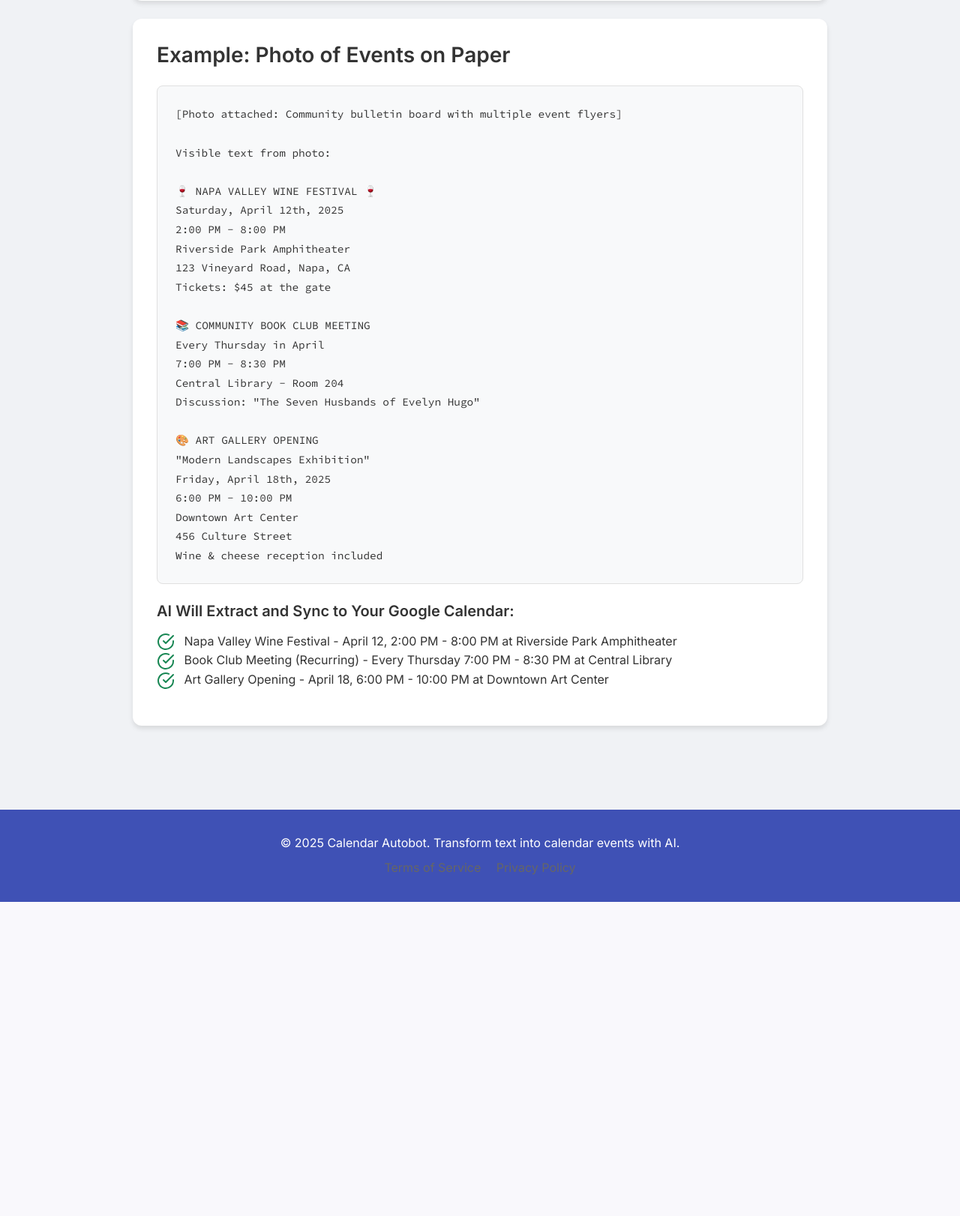
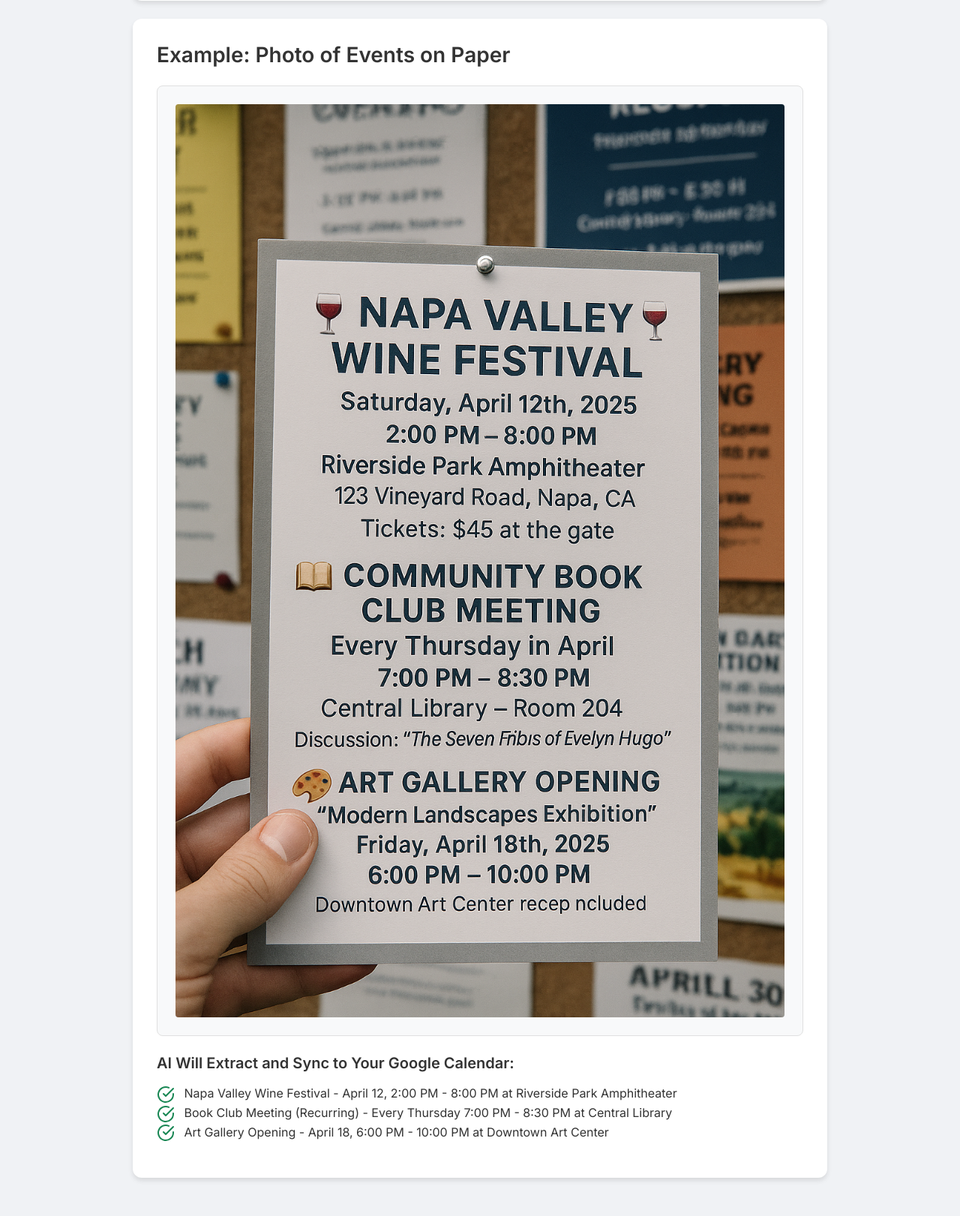
Before and after one commit to willcheung/AITextBot, a Flask app: page / in a window 1280 px wide. Shown: the part 2925-4547 px from the top of the page at 75% size. Before the commit the page ends 4128 px from the top, so only its background shows below. Run offline with Flask 3, Linux system fonts and the light colour scheme; some libraries are stand-ins or nearby versions.

Commit message:
Assistant checkpoint: Replace code block with wine-festival image
Assistant generated file changes:
- templates/index.html: Replace code block with wine-festival.png image

---

User prompt:

In index.html "Example: Photo of Events on Paper" section, please the code block with an image I uploaded called "wine-festival.png".

Replit-Commit-Author: Assistant
Replit-Commit-Session-Id: 25241639-cc61-4002-ad30-9c01db5102fc

```diff
--- a/templates/index.html
+++ b/templates/index.html
@@ -163,33 +163,8 @@ Terminal: 3
                 <!-- Photo of an event on paper taped to the wall -->
                 <div class="example-card mt-4">
                     <h3 class="mb-4">Example: Photo of Events on Paper</h3>
-                    <div class="example-text">
-                        <code>
-[Photo attached: Community bulletin board with multiple event flyers]<br><br>
-
-Visible text from photo:<br><br>
-
-🍷 NAPA VALLEY WINE FESTIVAL 🍷<br>
-Saturday, April 12th, 2025<br>
-2:00 PM - 8:00 PM<br>
-Riverside Park Amphitheater<br>
-123 Vineyard Road, Napa, CA<br>
-Tickets: $45 at the gate<br><br>
-
-📚 COMMUNITY BOOK CLUB MEETING<br>
-Every Thursday in April<br>
-7:00 PM - 8:30 PM<br>
-Central Library - Room 204<br>
-Discussion: "The Seven Husbands of Evelyn Hugo"<br><br>
-
-🎨 ART GALLERY OPENING<br>
-"Modern Landscapes Exhibition"<br>
-Friday, April 18th, 2025<br>
-6:00 PM - 10:00 PM<br>
-Downtown Art Center<br>
-456 Culture Street<br>
-Wine & cheese reception included
-                        </code>
+                    <div class="example-text text-center">
+                        <img src="{{ url_for('static', filename='images/wine-festival.PNG') }}" alt="Community bulletin board with event flyers" class="img-fluid rounded" style="max-width: 100%; height: auto;">
                     </div>
 
                     <div class="mt-4">
```
